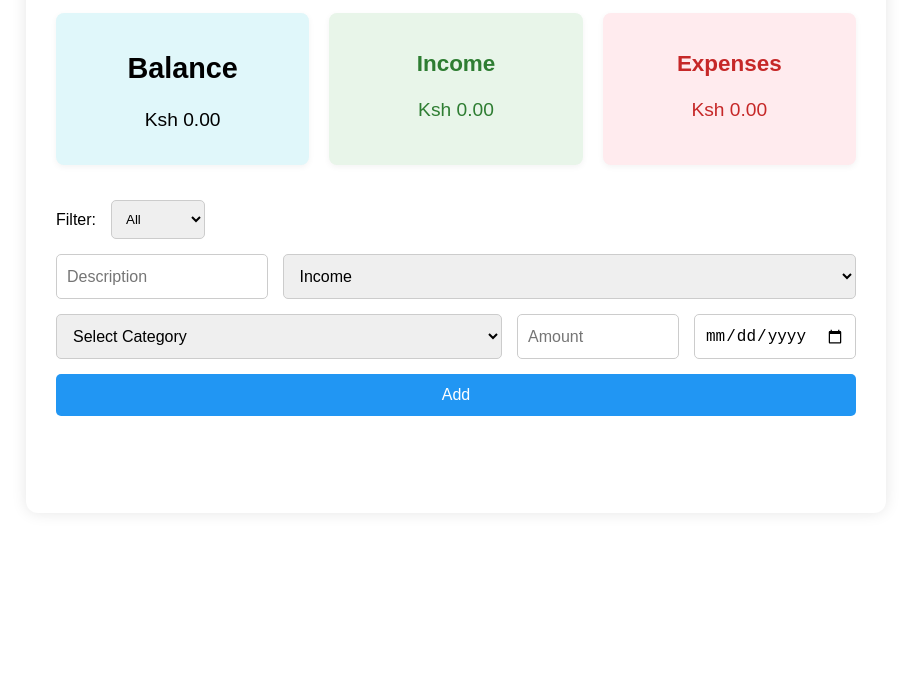
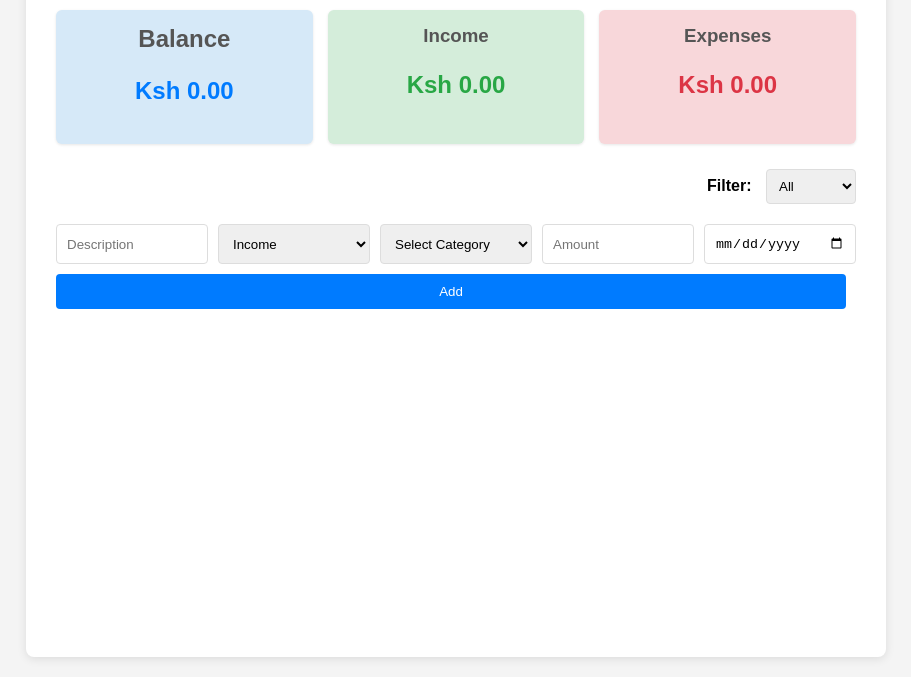
Before and after one commit to 1155-boni/budget1, a plain HTML site: page index.html in a window 1280 px wide. Shown: the part 123-800 px from the top of the page, without its empty margins (184-1095 px from the left). Drawn offline with Linux system fonts and the light colour scheme.

Commit message:
Add better Css

```diff
--- a/index.html
+++ b/index.html
@@ -7,8 +7,6 @@
   <link rel="stylesheet" href="style.css" />
 </head>
 <body>
-
-
 
   <div class="container">
     <h1>Budget Tracker</h1>
@@ -27,8 +25,7 @@
         <p id="expense">Ksh 0.00</p>
       </div>
     </div>
- <!-- Filter Transactions -->
-<div class="filter">
+  <div class="filter">
   <label for="filter-type">Filter:</label>
   <select id="filter-type" onchange="renderTransactions()">
     <option value="all">All</option>
@@ -37,9 +34,6 @@
   </select>
 </div>
 
-
-
-<!-- Add Transaction Form -->
 <div class="form">
   <input type="text" id="description" placeholder="Description" />
 
--- a/style.css
+++ b/style.css
@@ -1,191 +1,261 @@
+/* style.css - BASE STYLES (These are examples, integrate with your existing styles) */
 
 body {
-  background-color: var(--bg-color);
-  color: var(--text-color);
-  font-family: sans-serif;
-  transition: background-color 0.3s ease, color 0.3s ease;
+    font-family: Arial, sans-serif;
+    background-color: #f4f4f4;
+    margin: 0;
+    padding: 20px;
+    display: flex;
+    justify-content: center;
+    min-height: 100vh;
+    box-sizing: border-box; /* Include padding in element's total width and height */
 }
 
-body {
-  background-color: var(--bg-color);
-  color: var(--text-color);
-  transition: background-color 0.3s ease, color 0.3s ease;
+.container {
+    background-color: #fff;
+    padding: 30px;
+    border-radius: 8px;
+    box-shadow: 0 2px 10px rgba(0, 0, 0, 0.1);
+    width: 100%;
+    max-width: 800px; /* Max width for larger screens */
+    margin: 0 auto; /* Center the container */
 }
 
-/* Example for cards */
+h1 {
+    text-align: center;
+    color: #333;
+    margin-bottom: 25px;
+}
+
+.cards {
+    display: flex; /* Makes cards display in a row */
+    justify-content: space-around;
+    gap: 15px; /* Space between cards */
+    margin-bottom: 25px;
+    flex-wrap: wrap; /* Allow cards to wrap to next line if needed */
+}
+
 .card {
-  background-color: var(--card-bg);
-  padding: 15px;
-  margin: 10px 0;
-  border-radius: 8px;
-  box-shadow: 0 2px 4px rgba(0,0,0,0.1);
+    background-color: #e0e0e0;
+    padding: 15px 20px;
+    border-radius: 6px;
+    text-align: center;
+    flex: 1; /* Allows cards to grow and shrink */
+    min-width: 180px; /* Minimum width for each card */
+    box-shadow: 0 1px 3px rgba(0, 0, 0, 0.1);
+}
+
+.balance-card { background-color: #d6e9f8; } /* Light blue */
+.income-card { background-color: #d4edda; } /* Light green */
+.expense-card { background-color: #f8d7da; } /* Light red */
+
+.card h2, .card h3 {
+    margin-top: 0;
+    margin-bottom: 10px;
+    color: #555;
+}
+
+.card p {
+    font-size: 1.5em;
+    font-weight: bold;
+    color: #222;
+}
+
+#balance { color: #007bff; }
+#income { color: #28a745; }
+#expense { color: #dc3545; }
+
+
+/* Filter Section */
+.filter {
+    margin-bottom: 20px;
+    text-align: right; /* Align filter to the right on larger screens */
+}
+
+.filter label {
+    font-weight: bold;
+    margin-right: 10px;
+}
+
+.filter select {
+    padding: 8px;
+    border: 1px solid #ddd;
+    border-radius: 4px;
+}
+
+
+/* Add Transaction Form */
+.form {
+    display: flex;
+    flex-wrap: wrap; /* Allow form elements to wrap */
+    gap: 10px; /* Space between form elements */
+    margin-bottom: 25px;
+}
+
+.form input[type="text"],
+.form input[type="number"],
+.form input[type="date"],
+.form select {
+    flex: 1; /* Allow inputs to grow */
+    padding: 10px;
+    border: 1px solid #ddd;
+    border-radius: 4px;
+    min-width: 150px; /* Minimum width for form fields */
+    box-sizing: border-box; /* Include padding in width */
+}
+
+.form button {
+    padding: 10px 20px;
+    background-color: #007bff;
+    color: white;
+    border: none;
+    border-radius: 4px;
+    cursor: pointer;
+    transition: background-color 0.3s ease;
+    flex-grow: 1; /* Allow button to grow on smaller screens */
+}
+
+.form button:hover {
+    background-color: #0056b3;
+}
+
+
+/* Transactions List */
+#transactions {
+    list-style: none;
+    padding: 0;
+    margin: 0;
+}
+
+#transactions li {
+    background-color: #f9f9f9;
+    border: 1px solid #eee;
+    padding: 12px 15px;
+    margin-bottom: 8px;
+    border-radius: 4px;
+    display: flex;
+    justify-content: space-between;
+    align-items: center;
+    box-shadow: 0 1px 2px rgba(0, 0, 0, 0.05);
+}
+
+#transactions li.income-item { border-left: 5px solid #28a745; }
+#transactions li.expense-item { border-left: 5px solid #dc3545; }
+
+#transactions li span {
+    font-size: 0.95em;
+    color: #444;
+}
+
+#transactions li .amount {
+    font-weight: bold;
+}
+
+#transactions li .delete-btn {
+    background-color: #dc3545;
+    color: white;
+    border: none;
+    padding: 5px 10px;
+    border-radius: 3px;
+    cursor: pointer;
+    font-size: 0.8em;
     transition: background-color 0.3s ease;
 }
 
-
-.container {
-  max-width: 800px; /* increased from 600px */
-  margin: auto;
-  background: #ffffff;
-  padding: 30px;     /* more padding */
-  border-radius: 12px;
-  box-shadow: 0 0 15px rgba(0,0,0,0.1);
+#transactions li .delete-btn:hover {
+    background-color: #c82333;
 }
 
 
+/* --- MOBILE RESPONSIVENESS (Media Queries) --- */
+
+@media screen and (max-width: 768px) {
+    .container {
+        padding: 20px; /* Less padding on smaller screens */
+    }
+
     h1 {
-  text-align: center;
-  margin-bottom: 30px;
+        font-size: 2em; /* Adjust main title size */
+        margin-bottom: 20px;
     }
 
     .cards {
-  display: flex;
-  gap: 15px;
-  flex-wrap: wrap;
-  justify-content: space-between;
-  margin-bottom: 25px;
-
+        flex-direction: column; /* Stack cards vertically */
+        align-items: stretch; /* Make cards fill width */
     }
 
     .card {
-
-  background-color: #f9f9f9;
-  border-radius: 8px;
-  text-align: center;
-  box-shadow: 0 2px 6px rgba(0,0,0,0.05);
-    padding: 20px;         /* was 15px */
-  font-size: 1.2rem;
+        margin-bottom: 15px; /* Add space between stacked cards */
+        min-width: unset; /* Remove min-width to allow full width */
     }
 
-
-.card {
-    flex: 1;
-  background-color: var(--card-bg);
-  color: var(--text-color);
-  border: 1px solid var(--card-border);
-  border-radius: 8px;
-  padding: 15px;
-  margin: 10px 0;
-  transition: background-color 0.3s ease, color 0.3s ease;
+    .card h2, .card h3 {
+        font-size: 1.2em; /* Adjust card title sizes */
     }
 
-.balance-card {
-  background-color: #e0f7fa;
+    .card p {
+        font-size: 1.3em; /* Adjust balance/income/expense numbers */
     }
 
-.income-card {
-  background-color: #e8f5e9;
-  color: #2e7d32;
-}
-
-.expense-card {
-  background-color: #ffebee;
-  color: #c62828;
+    .filter {
+        text-align: left; /* Align filter to left on mobile */
+        margin-bottom: 20px;
     }
 
     .form {
-  display: flex;
-  flex-wrap: wrap;              /* allow wrapping */
-  gap: 10px;
-  margin-bottom: 20px;
+        flex-direction: column; /* Stack form elements vertically */
+        gap: 15px; /* More space between stacked form elements */
     }
 
-.form select {
-  padding: 10px;
-  border-radius: 5px;
-  border: 1px solid #ccc;
-}
-
-.form select,
-.filter select {
-  padding: 10px;
-  border-radius: 5px;
-  border: 1px solid #ccc;
-}
     .form input,
     .form select,
     .form button {
-  flex: 1 1 48%;                /* make elements grow and wrap */
-  padding: 12px;
-  font-size: 1rem;
-  min-width: 140px;
-}
-
-
-.filter {
-  display: flex;
-  align-items: center;
-  gap: 10px;
-  margin-bottom: 15px;
-}
-
-
-.form input {
-  flex: 1;
-  padding: 10px;
-  border: 1px solid #ccc;
-  border-radius: 5px;
-}
-
-.form button {
-  flex: 1 1 100%;               /* make the button full width on its own line */
-  background-color: #2196f3;
-  color: white;
-  border: none;
-  border-radius: 5px;
-  cursor: pointer;
-  text-align: center;
-}
-
-.form button:hover {
-  background-color: #1976d2;
-}
-#transactions {
-  list-style: none;
-  padding: 0;
+        width: 100%; /* Make them take full width */
+        min-width: unset; /* Remove min-width */
+        font-size: 1em; /* Ensure readable font size */
     }
 
     #transactions li {
-  background: #f1f1f1;
-  padding: 10px;
-  margin-bottom: 10px;
-  border-left: 5px solid;
-  display: flex;
-  justify-content: space-between;
-  align-items: center;
-  border-radius: 4px;
+        flex-direction: column; /* Stack list item content */
+        align-items: flex-start; /* Align stacked content to the start */
+        margin-bottom: 12px;
+        padding: 10px 15px;
     }
 
-#transactions li {
-  font-size: 1rem;
-  padding: 14px;      /* slightly bigger */
+    #transactions li span {
+        margin-bottom: 5px; /* Space between description and amount */
     }
 
-@media (min-width: 1024px) {
-  .cards {
-    gap: 20px;
+    #transactions li .amount {
+        margin-top: 5px; /* Space between description and amount */
+        font-size: 1.1em;
     }
 
-  .form,
-  .filter {
-    gap: 15px;
+    #transactions li .delete-btn {
+        margin-top: 10px; /* Push delete button below text */
+        width: 100%; /* Make delete button full width */
     }
 }
 
-
-.income {
-  border-color: #4caf50;
-  color: #388e3c;
+/* Optional: Even smaller screen adjustments (e.g., for very small phones) */
+@media screen and (max-width: 480px) {
+    body {
+        padding: 10px; /* Less overall padding */
     }
 
-.expense {
-  border-color: #f44336;
-  color: #c62828;
+    .container {
+        padding: 15px;
     }
 
-.delete-btn {
-  cursor: pointer;
-  color: #888;
-  margin-left: 10px;
-  font-weight: bold;
+    h1 {
+        font-size: 1.8em;
     }
+
+    .card {
+        padding: 12px 15px;
+    }
+
+    .card p {
+        font-size: 1.2em;
+    }
+}
```
Lines whose indentation alone changed are shown as unchanged.
